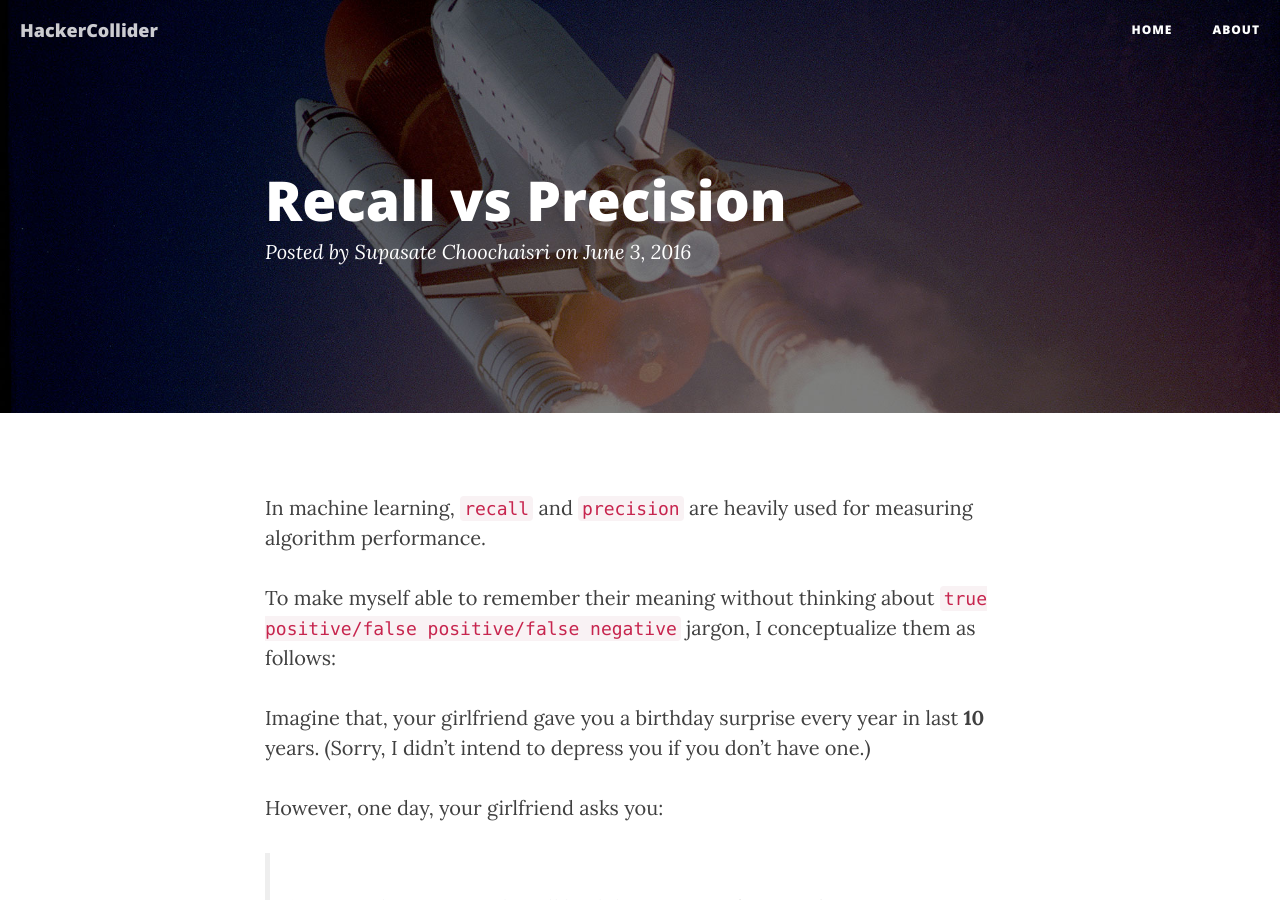
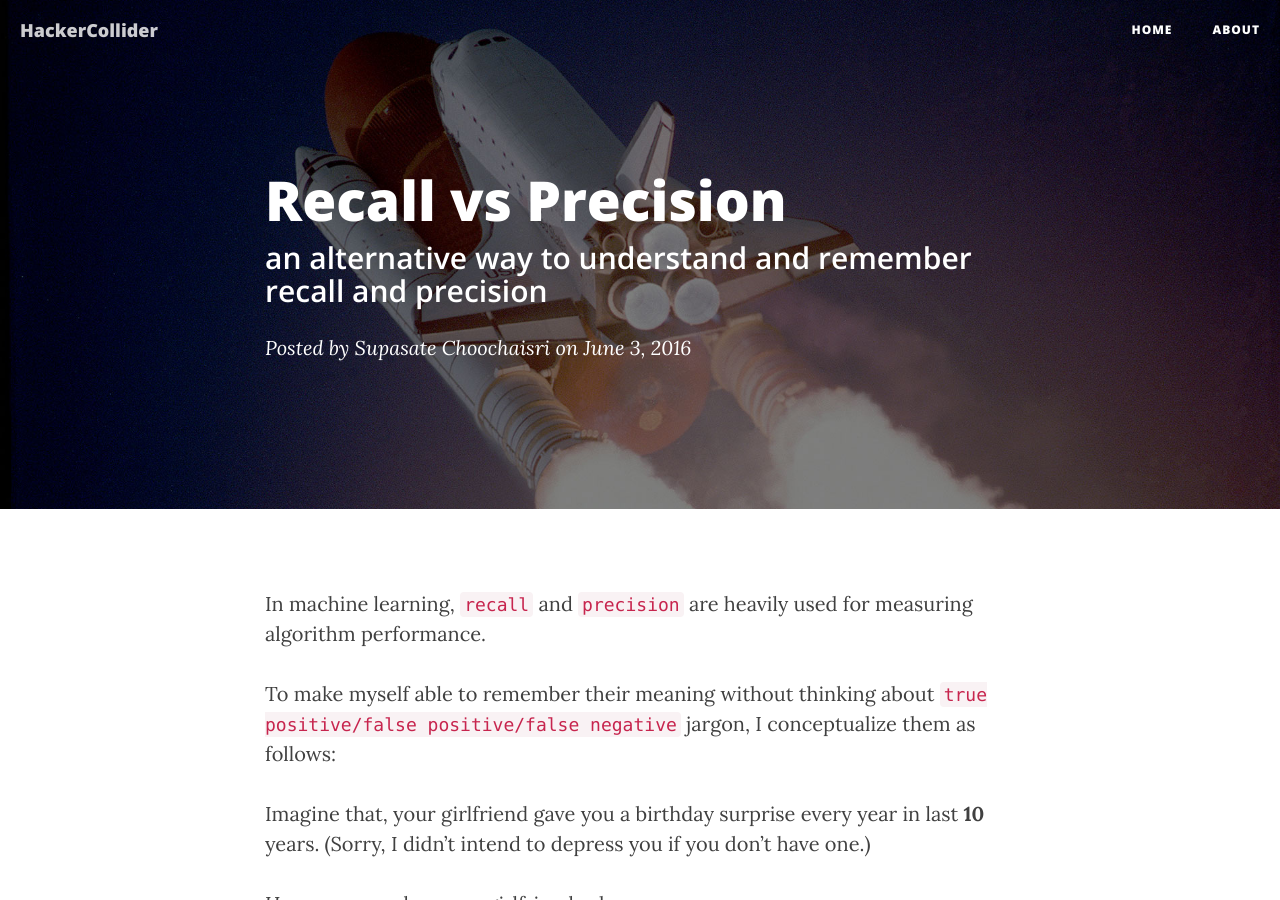
Before and after one commit to hackercollider/hackercollider.github.io, a Jekyll site: the page built from _posts/2016-06-03-recall-vs-precision.markdown, in a window 1280 px wide and 900 px high. Built offline with Jekyll 4.4.1, drawn with Linux system fonts in a browser that asks for light colours; nearby versions of some CDN libraries; comment, search, counter and statistics services are not loaded.

Commit message:
Add subtitle of recall vs precision

```diff
--- a/_posts/2016-06-03-recall-vs-precision.markdown
+++ b/_posts/2016-06-03-recall-vs-precision.markdown
@@ -1,6 +1,7 @@
 ---
 layout:     post
 title:      "Recall vs Precision"
+subtitle:   "an alternative way to understand and remember recall and precision"
 date:       2016-06-03 19:11:00 +0700
 categories: articles
 tags:       [machine learning, recall, precision]
```
